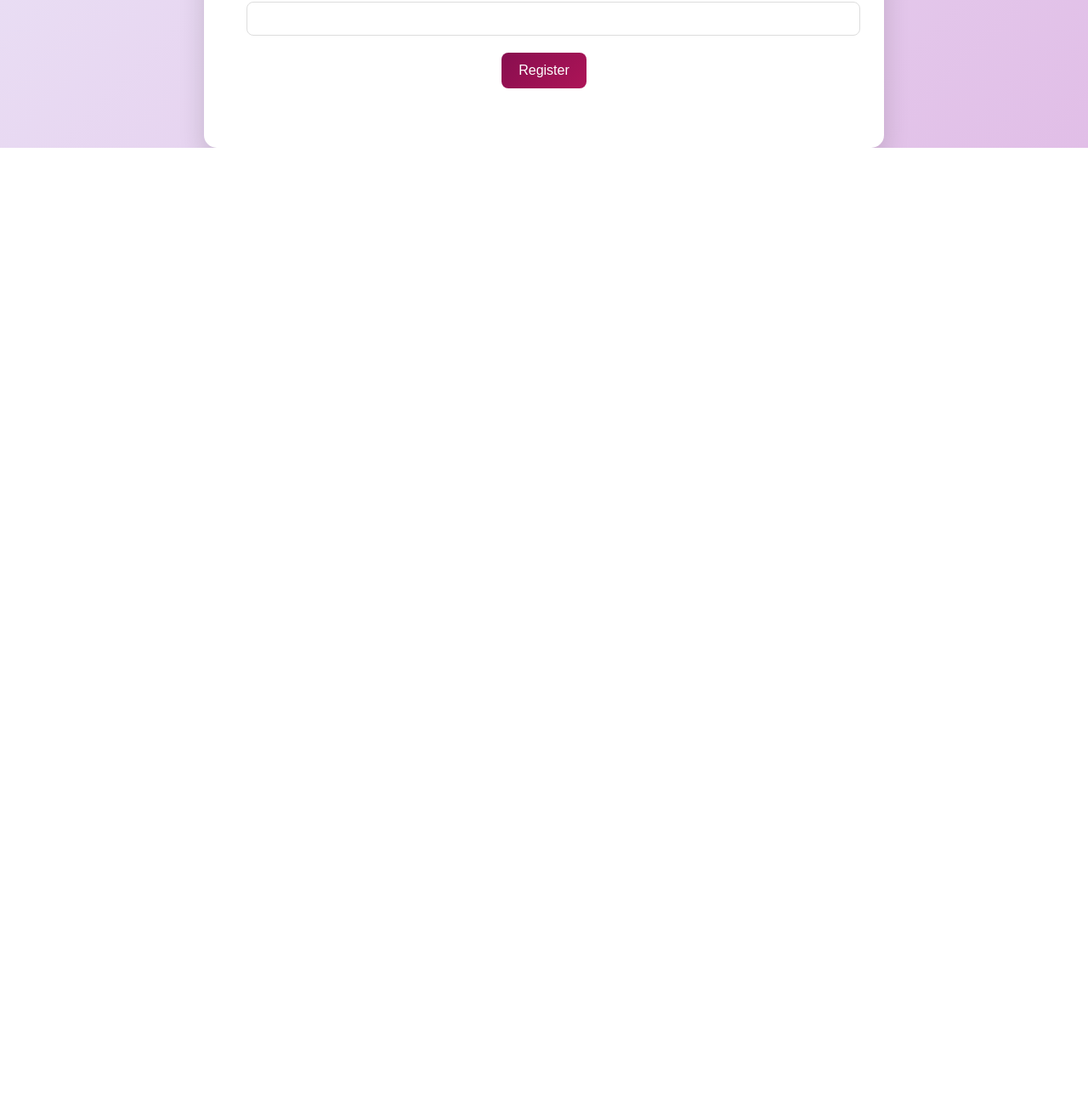
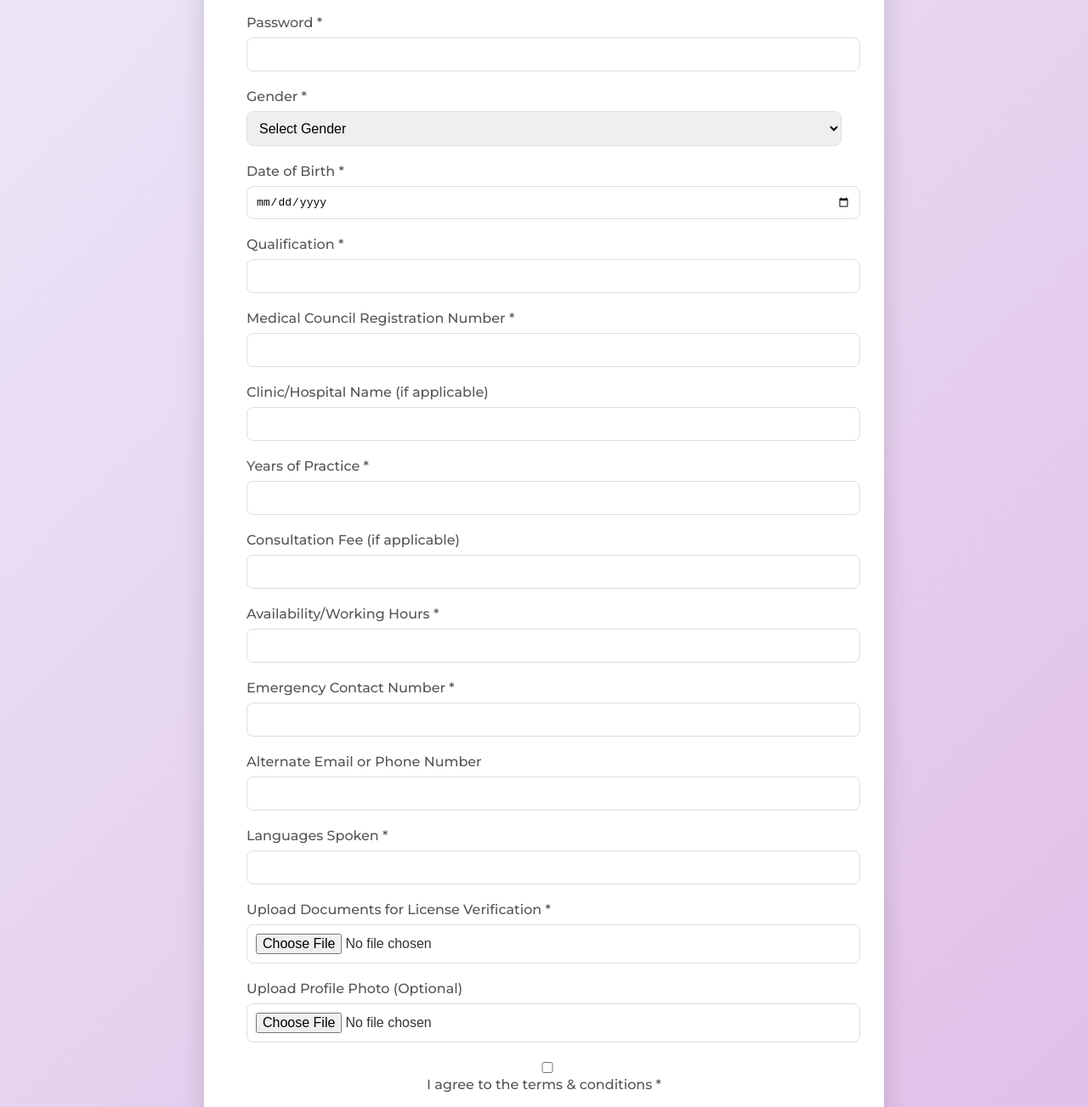
Before and after one commit to Kanna-signin/doctor, a plain HTML site: page index.html in a window 1280 px wide. Shown: the part 1271-2574 px from the top of the page at 85% size. Before the commit the page ends 1445 px from the top, so only its background shows below. Drawn offline with Linux system fonts and the light colour scheme.

Commit message:
Update index.html

```diff
--- a/index.html
+++ b/index.html
@@ -49,6 +49,7 @@
             border-radius: 8px;
             font-size: 1em;
         }
+        /*
         .otp-button {
             background: linear-gradient(135deg, #00695c, #00897b);
             color: white;
@@ -61,7 +62,8 @@
             width: 100%;
             text-align: center;
         }
-        .btn-submit {
+            */
+        .otp-button,.btn-submit {
             background: linear-gradient(135deg, #880e4f, #ad1457);
             color: white;
             padding: 12px 20px;
@@ -77,6 +79,9 @@
         .btn-submit:hover {
             transform: translateY(-3px);
             box-shadow: 0 7px 18px rgba(136, 14, 79, 0.4);
+        }
+        .end{
+            text-align: center;
         }
     </style>
 </head>
@@ -144,6 +149,68 @@
                 <label for="password">Password *</label>
                 <input type="password" id="password" required>
             </div>
+
+            <div class="form-group">
+                <label for="gender">Gender *</label>
+                <select id="gender" required>
+                    <option value="">Select Gender</option>
+                    <option value="Male">Male</option>
+                    <option value="Female">Female</option>
+                    <option value="Other">Other</option>
+                </select>
+            </div>
+            <div class="form-group">
+                <label for="dob">Date of Birth *</label>
+                <input type="date" id="dob" required>
+            </div>
+            <div class="form-group">
+                <label for="qualification">Qualification *</label>
+                <input type="text" id="qualification" required>
+            </div>
+            <div class="form-group">
+                <label for="medCouncilReg">Medical Council Registration Number *</label>
+                <input type="text" id="medCouncilReg" required>
+            </div>
+            <div class="form-group">
+                <label for="clinicHospital">Clinic/Hospital Name (if applicable)</label>
+                <input type="text" id="clinicHospital">
+            </div>
+            <div class="form-group">
+                <label for="yearsPractice">Years of Practice *</label>
+                <input type="number" id="yearsPractice" required>
+            </div>
+            <div class="form-group">
+                <label for="consultationFee">Consultation Fee (if applicable)</label>
+                <input type="number" id="consultationFee">
+            </div>
+            <div class="form-group">
+                <label for="workingHours">Availability/Working Hours *</label>
+                <input type="text" id="workingHours" required>
+            </div>
+            <div class="form-group">
+                <label for="emergencyContact">Emergency Contact Number *</label>
+                <input type="tel" id="emergencyContact" required>
+            </div>
+            <div class="form-group">
+                <label for="alternateContact">Alternate Email or Phone Number</label>
+                <input type="text" id="alternateContact">
+            </div>
+            <div class="form-group">
+                <label for="languages">Languages Spoken *</label>
+                <input type="text" id="languages" required>
+            </div>
+            <div class="form-group">
+                <label for="documents">Upload Documents for License Verification *</label>
+                <input type="file" id="documents" required>
+            </div>
+            <div class="form-group">
+                <label for="profilePhoto">Upload Profile Photo (Optional)</label>
+                <input type="file" id="profilePhoto">
+            </div>
+            <div class="form-group">
+                <input type="checkbox" id="consent" required>
+                <label class="end" for="consent">I agree to the terms & conditions *</label>
+            </div>
             <button type="submit" class="btn-submit">Register</button>
         </form>
     </div>
```
